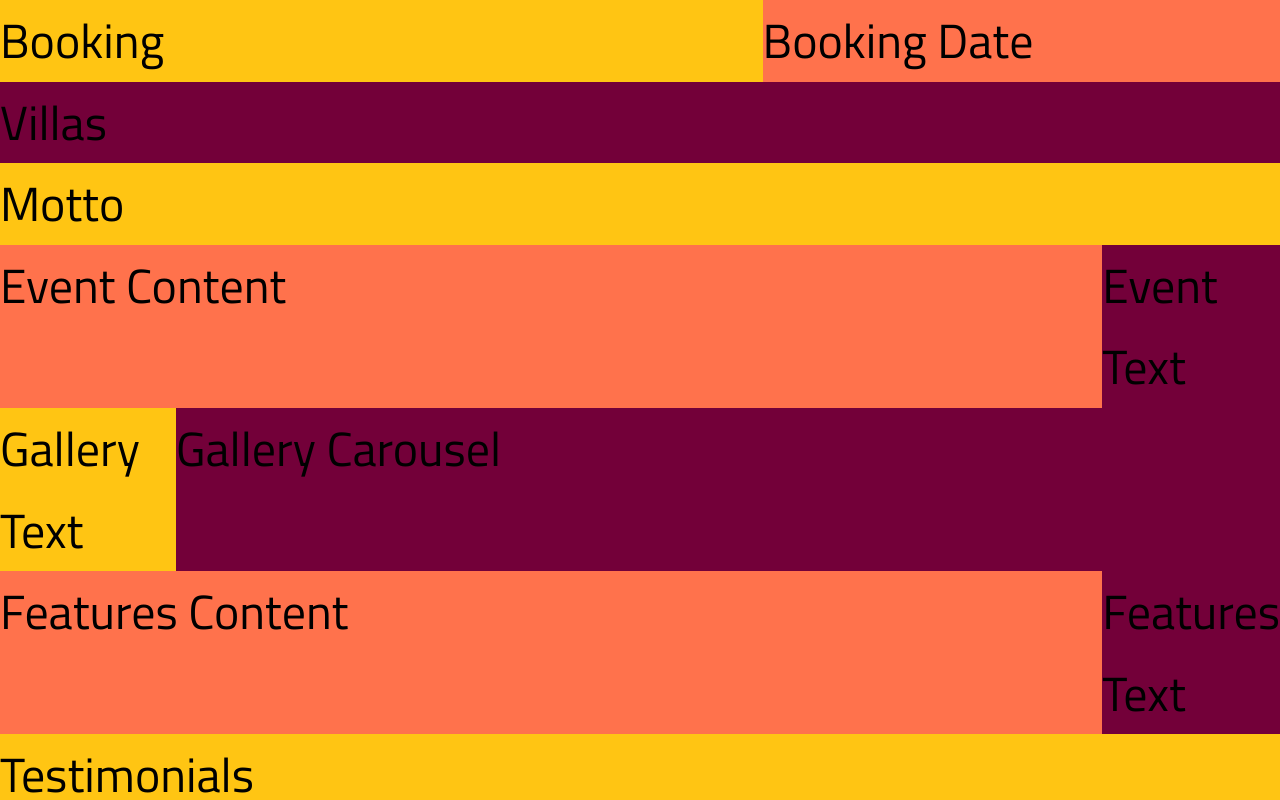
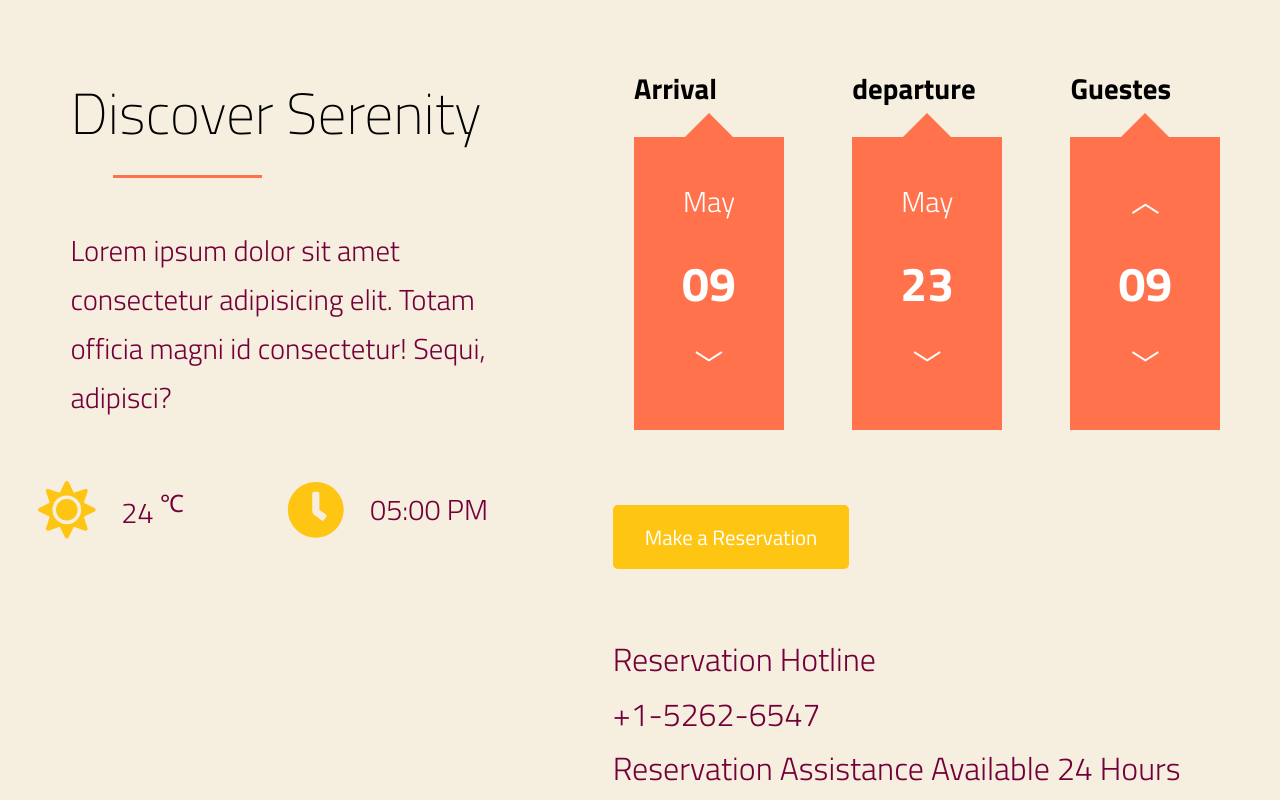
Before and after one commit to joepasss/sass_study, a React (Create React App) app in the folder vlv/: page / in a window 1280 px wide. Shown: the part 800-1600 px from the top of the page. Built offline with nearby package versions, Linux system fonts and the light colour scheme.

Commit message:
Booking Section

```diff
--- a/vlv/src/components/header/header.scss
+++ b/vlv/src/components/header/header.scss
@@ -81,3 +81,15 @@ header#header {
     }
   }
 }
+
+@media screen and (max-width: 600px) {
+  header#header {
+    div.wrapper {
+      div.content {
+        p.content-para {
+          font-size: 2rem;
+        }
+      }
+    }
+  }
+}
--- a/vlv/src/sections/booking/Booking.tsx
+++ b/vlv/src/sections/booking/Booking.tsx
@@ -1,11 +1,72 @@
 import './booking.scss';
 import { FC } from 'react';
+
+import { FaSun, FaClock } from 'react-icons/fa';
 
 export const Booking: FC = () => {
   return (
     <>
-      <section id='booking-content'>Booking</section>
-      <section id='booking-date'>Booking Date</section>
+      <section id='booking-content'>
+        <h2 className='content-title'>Discover Serenity</h2>
+        <p className='content-para'>
+          Lorem ipsum dolor sit amet consectetur adipisicing elit. Totam officia
+          magni id consectetur! Sequi, adipisci?
+        </p>
+
+        <div className='icons'>
+          <div className='icons-weather'>
+            <FaSun className='icon' />
+            <p>
+              24 <sup>&#8451;</sup>
+            </p>
+          </div>
+
+          <div className='icons-time'>
+            <FaClock className='icon' />
+            <p>05:00 PM</p>
+          </div>
+        </div>
+      </section>
+
+      <section id='booking-date'>
+        <div className='schedule'>
+          <div className='arrival schedule-content'>
+            <h5>Arrival</h5>
+            <div>
+              <p>May</p>
+              <p>09</p>
+              <p>&#65088;</p>
+            </div>
+          </div>
+
+          <div className='departure schedule-content'>
+            <h5>departure</h5>
+            <div>
+              <p>May</p>
+              <p>23</p>
+              <p>&#65088;</p>
+            </div>
+          </div>
+
+          <div className='guest schedule-content'>
+            <h5>Guestes</h5>
+            <div>
+              <p>&#65087;</p>
+              <p>09</p>
+              <p>&#65088;</p>
+            </div>
+          </div>
+        </div>
+
+        <div className='contact'>
+          <a href='#' className='contact-link'>
+            Make a Reservation
+          </a>
+          <p>Reservation Hotline</p>
+          <p>+1-5262-6547</p>
+          <p>Reservation Assistance Available 24 Hours</p>
+        </div>
+      </section>
     </>
   );
 };
--- a/vlv/src/sections/booking/booking.scss
+++ b/vlv/src/sections/booking/booking.scss
@@ -1,13 +1,129 @@
 @import '../../style/global_var.scss';
 
 section#booking-content {
-  background-color: $color-secondary;
+  padding: $padding-section;
 
   grid-column: center-start / col-end 6;
+
+  display: grid;
+  grid-template-rows: repeat(3, max-content);
+  gap: 2vh;
+
+  h2.content-title {
+    font-size: $font-size-title;
+    padding: 0 2rem 1rem;
+    font-weight: 200;
+    position: relative;
+
+    &::after {
+      content: '';
+      position: absolute;
+      bottom: 0;
+      left: 15%;
+      height: 0.2rem;
+      width: 30%;
+
+      background-color: $color-teriary;
+    }
+  }
+
+  p.content-para {
+    padding: 2rem;
+  }
+
+  div.icons {
+    display: grid;
+    grid-template-columns: repeat(2, 1fr);
+
+    div.icons-weather,
+    div.icons-time {
+      display: grid;
+      grid-template-columns: 0.5fr 1fr;
+      grid-template-rows: 10vh;
+      place-items: center start;
+    }
+  }
+
+  p {
+    color: $color-primary;
+  }
 }
 
 section#booking-date {
-  background-color: $color-teriary;
+  padding: $padding-section;
+  grid-column: col-start 7 / center-end;
 
-  grid-column: col-start 7 / center-end;
+  display: grid;
+  grid-template-rows: repeat(2, 1fr);
+
+  div.schedule {
+    display: grid;
+    grid-template-columns: repeat(3, 1fr);
+    gap: 2vw;
+    place-items: center;
+
+    div.schedule-content {
+      display: grid;
+      row-gap: 3vh;
+
+      h5 {
+        font-size: calc(1rem + 1vw);
+      }
+
+      div {
+        background-color: $color-teriary;
+        padding: 1.5rem 3rem;
+
+        display: grid;
+        grid-template-rows: repeat(3, 1fr);
+        place-items: center;
+        position: relative;
+
+        &::before {
+          content: '';
+          position: absolute;
+          bottom: 100%;
+          left: 50%;
+          border-width: 1.5rem;
+          margin-left: -1.5rem;
+          border-style: solid;
+          border-color: transparent transparent $color-teriary transparent;
+        }
+
+        p:nth-of-type(2) {
+          font-size: 3rem;
+          font-weight: 700;
+        }
+      }
+    }
+  }
+
+  div.contact {
+    align-self: end;
+
+    a.contact-link {
+      &:link,
+      &:visited {
+        background-color: $color-secondary;
+        color: white;
+        transition: all $transition-duration ease-in-out;
+      }
+
+      &:hover,
+      &:active {
+        color: $color-secondary;
+        background-color: white;
+        border: 0.1rem solid $color-secondary;
+      }
+    }
+
+    p {
+      font-size: 2rem;
+      color: $color-primary;
+
+      &:nth-of-type(1) {
+        margin-top: 4rem;
+      }
+    }
+  }
 }
--- a/vlv/src/style/global_style.scss
+++ b/vlv/src/style/global_style.scss
@@ -60,3 +60,10 @@ li {
   font-size: $font-size-title;
   color: $color-secondary;
 }
+
+@media screen and (max-width: 1000px) {
+  a:link,
+  a:visited {
+    font-size: calc(1rem + 1vw);
+  }
+}
```
